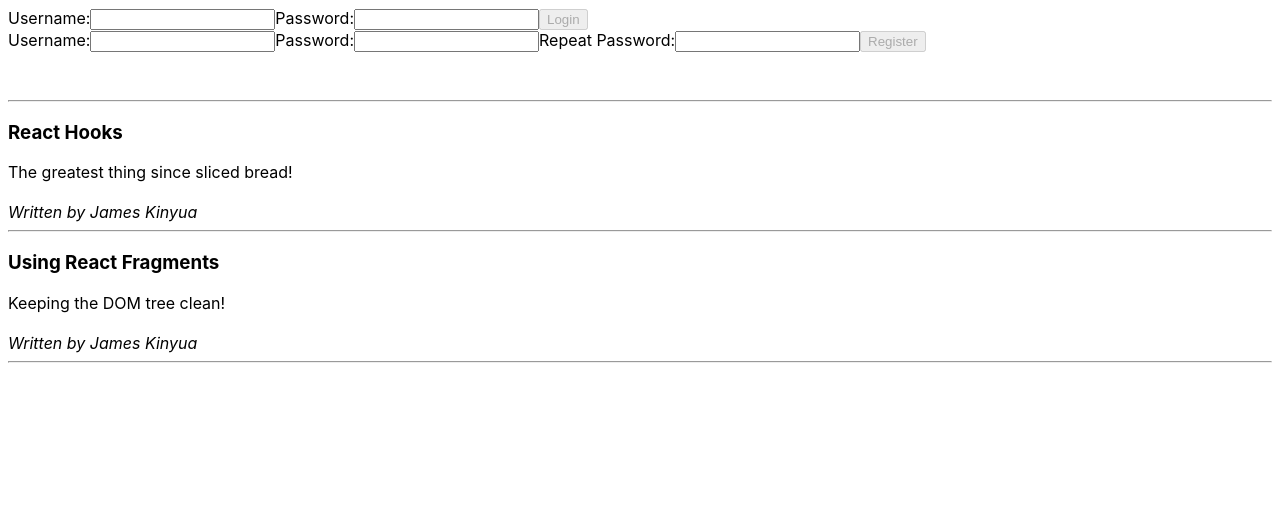
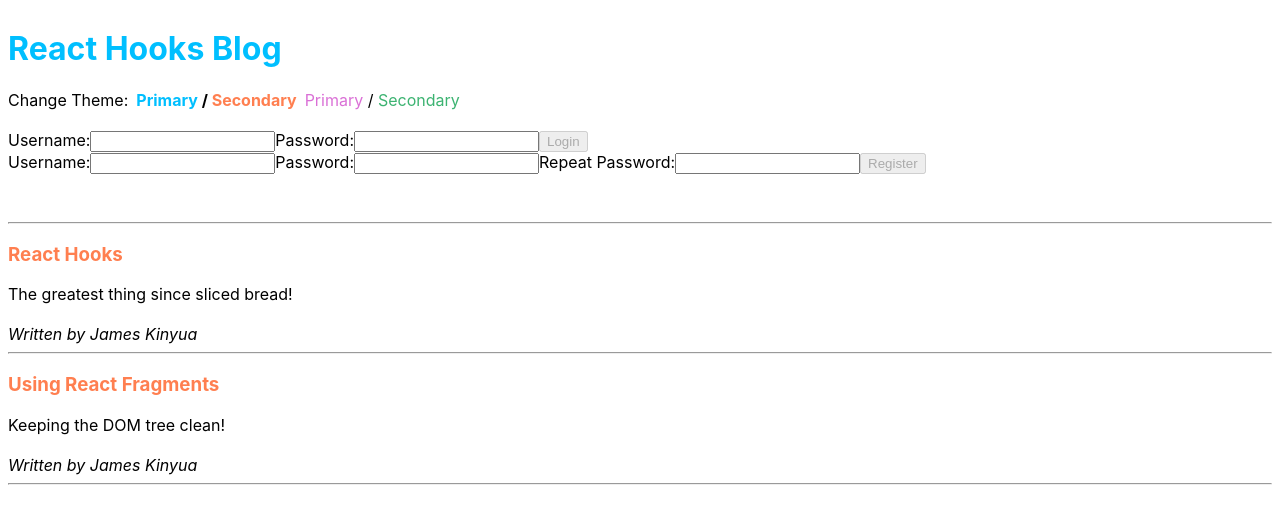
Before and after one commit to JayKay24/react_blog, a React (Create React App) app: page / in a window 1280 px wide. Shown: the top 524 px of the page. Built offline with nearby package versions, Linux system fonts and the light colour scheme.

Commit message:
chore: use context the context hook for global state and avoid having to pass down props

```diff
--- a/src/App.js
+++ b/src/App.js
@@ -1,9 +1,12 @@
-import React, { useReducer, useEffect } from 'react'
+import React, { useReducer, useEffect, useState } from 'react'
 
 import PostList from './post/PostList'
 import CreatePost from './post/CreatePost'
 import UserBar from './user/UserBar'
 import appReducer from './reducers'
+import Header from './Header'
+import ChangeTheme from './ChangeTheme'
+import { ThemeContext, StateContext } from './contexts'
 
 const defaultPosts = [
   {
@@ -18,33 +21,36 @@
   }
 ]
 
+const headerTitle = 'React Hooks Blog'
+
 export default function App() {
   const [state, dispatch] = useReducer(appReducer, { user: '', posts: defaultPosts })
+  const [theme, setTheme] = useState({ primaryColor: 'deepskyblue', secondaryColor: 'coral' })
   const { user, posts } = state
 
   useEffect(() => {
     if(user) {
-      document.title = `${user} - React Hooks blog`
+      document.title = `${user} - ${headerTitle}`
     } else {
-      document.title = 'React Hooks Blog'
+      document.title = headerTitle
     }
   }, [user])
 
   return (
-    <div style={{ padding: 8 }}>
-      <UserBar user={user} dispatch={dispatch} />
-      <br />
-      {
-        user &&
-        <CreatePost
-          user={user}
-          posts={posts}
-          dispatch={dispatch}
-        />
-      }
-      <br />
-      <hr />
-      <PostList posts={posts} />
-    </div>
+    <StateContext.Provider value={{ state, dispatch }}>
+      <ThemeContext.Provider value={theme}>
+        <div style={{ padding: 8 }}>
+          <Header text={headerTitle} />
+          <ChangeTheme theme={theme} setTheme={setTheme} />
+          <br />
+          <UserBar />
+          <br />
+          { user && <CreatePost /> }
+          <br />
+          <hr />
+          <PostList />
+        </div>
+      </ThemeContext.Provider>
+    </StateContext.Provider>
   )
 }
--- /dev/null
+++ b/src/ChangeTheme.js
@@ -0,0 +1,36 @@
+import React from 'react'
+
+const THEMES = [
+  { primaryColor: 'deepskyblue', secondaryColor: 'coral' },
+  { primaryColor: 'orchid', secondaryColor: 'mediumseagreen' }
+]
+
+function ThemeItem({ theme, active, onClick }) {
+  return (
+    <span onClick={onClick} style={{ cursor: 'pointer', paddingLeft: 8, fontWeight: active ? 'bold' : 'normal' }}>
+      <span style={{ color: theme.primaryColor }}>Primary</span>&nbsp;/&nbsp;
+      <span style={{ color: theme.secondaryColor}}>Secondary</span>
+    </span>
+  )
+}
+
+export default function ChangeTheme({ theme, setTheme }) {
+  function isActive(t) {
+    return t.primaryColor === theme.primaryColor && t.secondaryColor === theme.secondaryColor
+  }
+
+  return (
+    <div>
+      Change Theme:
+      {
+        THEMES.map((t, i) =>
+        <ThemeItem
+          key={'theme-' + i}
+          theme={t}
+          active={isActive(t)}
+          onClick={() => setTheme(t)}
+        />)
+      }
+    </div>
+  )
+}
--- /dev/null
+++ b/src/Header.js
@@ -0,0 +1,10 @@
+import React, { useContext } from 'react'
+
+import { ThemeContext } from './contexts'
+
+const Header = ({ text }) => {
+  const { primaryColor } = useContext(ThemeContext)
+  return <h1 style={{ color: primaryColor }}>{text}</h1>
+}
+
+export default Header
--- /dev/null
+++ b/src/contexts.js
@@ -0,0 +1,11 @@
+import React from 'react'
+
+export const ThemeContext = React.createContext({
+  primaryColor: 'deepskyblue',
+  secondaryColor: 'coral'
+})
+
+export const StateContext = React.createContext({
+  state: {},
+  dispatch: () => {}
+})
--- a/src/post/CreatePost.js
+++ b/src/post/CreatePost.js
@@ -1,8 +1,12 @@
-import React, { useState } from 'react'
+import React, { useState, useContext } from 'react'
 
-export default function CreatePost({ user, posts, dispatch }) {
+import { StateContext } from '../contexts'
+
+export default function CreatePost() {
   const [title, setTitle] = useState('')
   const [content, setContent] = useState('')
+  const { state, dispatch} = useContext(StateContext)
+  const { user } = state
 
   function handleTitle(evt) {
     setTitle(evt.target.value)
--- a/src/post/Post.js
+++ b/src/post/Post.js
@@ -1,9 +1,13 @@
-import React from 'react'
+import React, { useContext } from 'react'
+
+import { ThemeContext } from '../contexts'
 
 export default function Post({ title, content, author }) {
+  const { secondaryColor } = useContext(ThemeContext)
+
   return (
     <div>
-      <h3>{title}</h3>
+      <h3 style={{ color: secondaryColor }}>{title}</h3>
       <div>{content}</div>
       <br />
       <i>Written by {author}</i>
--- a/src/post/PostList.js
+++ b/src/post/PostList.js
@@ -1,8 +1,13 @@
-import React from 'react'
+import React, { useContext } from 'react'
+
+import { StateContext } from '../contexts'
 
 import Post from './Post'
 
-export default function PostList({ posts = [] }) {
+export default function PostList() {
+  const { state } = useContext(StateContext)
+  const { posts } = state
+
   return (
     <div>
       {posts.map((p, i) =>
--- a/src/user/Login.js
+++ b/src/user/Login.js
@@ -1,7 +1,10 @@
-import React, { useState } from 'react'
+import React, { useState, useContext } from 'react'
 
-export default function Login({ dispatch }) {
+import { StateContext } from '../contexts'
+
+export default function Login() {
   const [username, setUsername] = useState('')
+  const { dispatch } = useContext(StateContext)
 
   function handleUsername(evt) {
     setUsername(evt.target.value)
--- a/src/user/Logout.js
+++ b/src/user/Logout.js
@@ -1,6 +1,11 @@
-import React from 'react'
+import React, { useContext } from 'react'
 
-export default function Logout({ user, dispatch }) {
+import { StateContext } from '../contexts'
+
+export default function Logout() {
+  const { state, dispatch } = useContext(StateContext)
+  const { user } = state
+
   return (
     <form onSubmit={e => { e.preventDefault(); dispatch({ type: 'LOGOUT' })}}>
       Logged in as: <b>{ user }</b>
--- a/src/user/Register.js
+++ b/src/user/Register.js
@@ -1,9 +1,12 @@
-import React, { useState } from 'react'
+import React, { useState, useContext } from 'react'
 
-export default function Register({ dispatch }) {
+import { StateContext } from '../contexts'
+
+export default function Register() {
   const [username, setUsername] = useState('')
   const [password, setPassword] = useState('')
   const [passwordRepeat, setPasswordRepeat] = useState('')
+  const { dispatch } = useContext(StateContext)
 
   function handleUsername(evt) {
     setUsername(evt.target.value)
--- a/src/user/UserBar.js
+++ b/src/user/UserBar.js
@@ -1,17 +1,22 @@
-import React from 'react'
+import React, { useContext } from 'react'
 
 import Login from './Login'
 import Logout from './Logout'
 import Register from './Register'
 
-export default function UserBar({ user, dispatch }) {
+import { StateContext } from '../contexts'
+
+export default function UserBar() {
+  const { state } = useContext(StateContext)
+  const { user } = state
+
   if (user) {
-    return <Logout user={user} dispatch={dispatch} />
+    return <Logout />
   } else {
     return (
       <>
-        <Login dispatch={dispatch} />
-        <Register dispatch={dispatch} />
+        <Login />
+        <Register />
       </>
     )
   }
```
